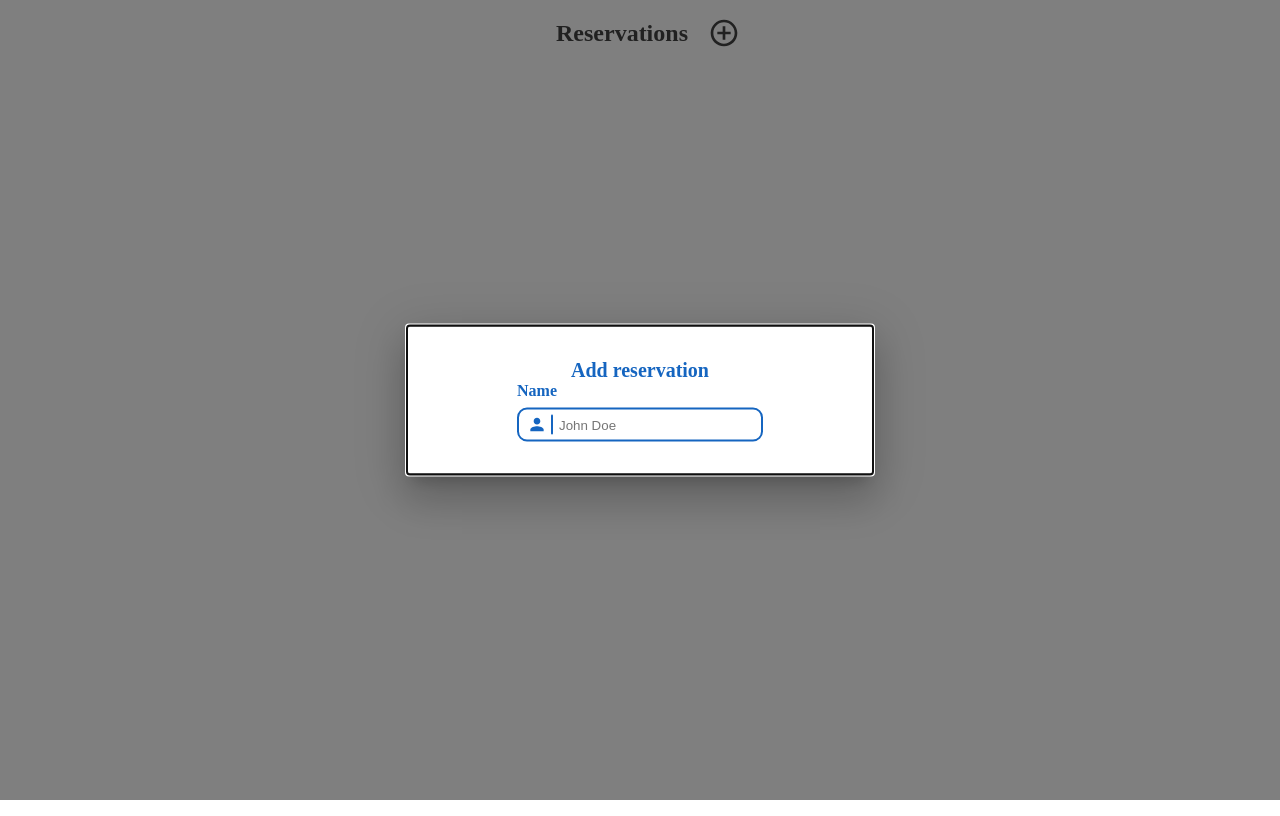
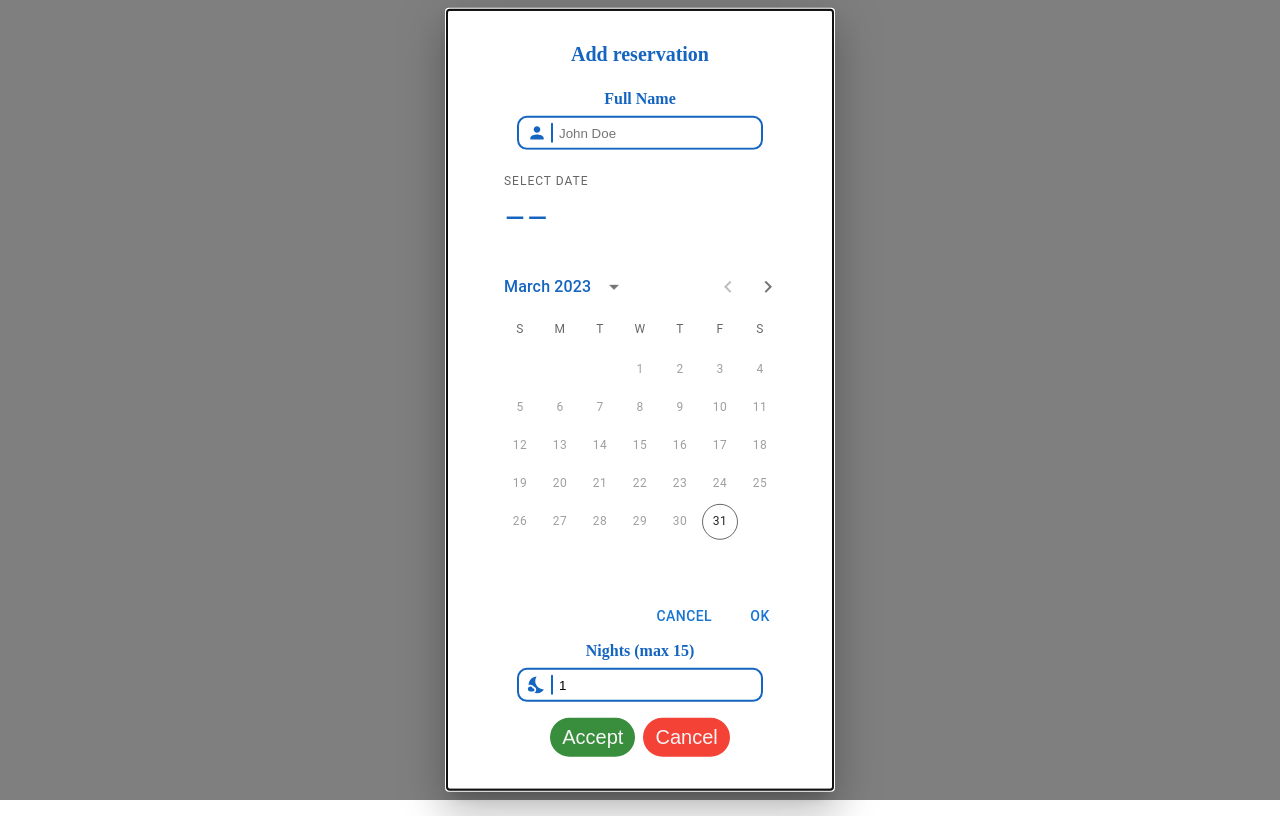
Before and after one commit to Steven404/apartment-calendar-web, a Next.js app: page / in a window 1280 px wide. Both pictures are taken after a click on the icon 723 px from the left and 33 px from the top of the page. Built offline with nearby package versions, Linux system fonts and the light colour scheme.

Commit message:
Make index modal into a component (got too big)

```diff
--- /dev/null
+++ b/components/createReservationModal/CreateReservationModal.styles.ts
@@ -0,0 +1,10 @@
+import styled from 'styled-components';
+
+import { spacing } from '@/theme';
+
+export const ButtonsWrapper = styled.div`
+  margin-top: ${spacing.lg};
+  > :last-child {
+    margin-left: ${spacing.sm};
+  }
+`;
--- /dev/null
+++ b/components/createReservationModal/CreateReservationModal.tsx
@@ -0,0 +1,131 @@
+import { Box, Modal } from '@mui/material';
+import { SxProps } from '@mui/material/styles';
+import dayjs from 'dayjs';
+import $ from 'jquery';
+import React, { useContext, useState } from 'react';
+
+import { CreateReservationModalVisibilityContext } from '@/pages';
+import { spacing } from '@/theme';
+import { ReservationType } from '@/types/ReservationTypes';
+
+import Button from '../button/Button';
+import DatePicker from '../datePicker/DatePicker';
+import Text from '../text/Text';
+import TextInput from '../textInput/TextInput';
+import { ButtonsWrapper } from './CreateReservationModal.styles';
+
+interface CreateReservationModalProps {
+  onCloseRequest: () => void;
+}
+
+// styling for mui modal
+const modalBoxStyle: SxProps = {
+  alignItems: 'center',
+  bgcolor: 'background.paper',
+  border: '2px solid #000',
+  boxShadow: 24,
+  display: 'flex',
+  flexDirection: 'column',
+  left: '50%',
+  p: 4,
+  position: 'absolute' as const,
+  top: '50%',
+  transform: 'translate(-50%, -50%)',
+};
+
+const uploadReservation = async (reservation: ReservationType) => {
+  const newReservation = reservation; // We're doing this to avoid no param reasign es lint rule
+  await $.ajax({
+    dataType: 'json',
+    success(data) {
+      newReservation.customerEmail = data.results[0].email;
+    },
+    url: 'https://randomuser.me/api/',
+  });
+  const existingReservations: ReservationType[] = JSON.parse(
+    localStorage.getItem('reservations') || '[]'
+  ) as ReservationType[];
+  existingReservations.push(newReservation);
+  localStorage.setItem('reservations', JSON.stringify(existingReservations));
+};
+
+export const CreateReservationModal = ({
+  onCloseRequest,
+}: CreateReservationModalProps) => {
+  const isVisible = useContext(CreateReservationModalVisibilityContext);
+
+  const [newReservationName, setNewReservationName] = useState<string>('');
+  const [newReservationCheckInDate, setNewReservationCheckInDate] =
+    useState<string>('');
+
+  const [newReservationsNights, setNewReservationNights] = useState<number>(1);
+
+  const cancelReservation = (): void => {
+    setNewReservationName('');
+    setNewReservationCheckInDate('');
+    setNewReservationNights(0);
+    onCloseRequest();
+  };
+
+  return (
+    <Modal open={isVisible} onClose={onCloseRequest}>
+      <Box sx={modalBoxStyle}>
+        <Text
+          margin={`0 0 ${spacing.xxl} 0`}
+          color="darkBlue"
+          weight={800}
+          size="lg"
+        >
+          Add reservation
+        </Text>
+        <TextInput
+          alignItems="center"
+          label="Full Name"
+          type="text"
+          hasError={false}
+          placeholder="John Doe"
+          icon="Person"
+          value={newReservationName}
+          onChange={(e) => setNewReservationName(e.target.value)}
+        />
+        <DatePicker
+          isPhone={typeof window !== 'undefined' && window.innerWidth < 450}
+          disablePast
+          onChange={(newDate) => {
+            setNewReservationCheckInDate(newDate?.toISOString() || '');
+          }}
+          value={dayjs(newReservationCheckInDate)}
+        />
+        <TextInput
+          alignItems="center"
+          label="Nights (max 15)"
+          type="number"
+          hasError={false}
+          icon="NightsStay"
+          min={1}
+          max={10}
+          onChange={(e) =>
+            setNewReservationNights(parseInt(e.target.value, 10))
+          }
+          value={newReservationsNights}
+        />
+        <ButtonsWrapper>
+          <Button
+            text="Accept"
+            onClick={() => {
+              const checkOutDate = dayjs(newReservationCheckInDate)
+                .add(newReservationsNights, 'day')
+                .toISOString();
+              uploadReservation({
+                checkIn: newReservationCheckInDate,
+                checkOut: checkOutDate,
+                customerFullName: newReservationName,
+              });
+            }}
+          />
+          <Button kind="cancel" text="Cancel" onClick={cancelReservation} />
+        </ButtonsWrapper>
+      </Box>
+    </Modal>
+  );
+};
--- a/package.json
+++ b/package.json
@@ -31,6 +31,7 @@
     "eslint-plugin-sort-destructure-keys": "^1.4.0",
     "eslint-plugin-sort-keys-fix": "^1.1.2",
     "eslint-plugin-typescript-sort-keys": "^2.1.0",
+    "jquery": "^3.6.4",
     "next": "13.2.4",
     "prettier": "2.8.3",
     "react": "18.2.0",
@@ -39,6 +40,7 @@
     "typescript": "5.0.3"
   },
   "devDependencies": {
+    "@types/jquery": "^3.5.16",
     "eslint-config-prettier": "^8.8.0"
   }
 }
--- a/pages/index.tsx
+++ b/pages/index.tsx
@@ -1,29 +1,13 @@
-import Box from '@mui/material/Box';
-import Modal from '@mui/material/Modal';
-import { SxProps } from '@mui/material/styles';
-import { useState } from 'react';
+import { createContext, useState } from 'react';
 
+import { CreateReservationModal } from '@/components/createReservationModal/CreateReservationModal';
 import Icon from '@/components/icon/Icon';
-import { TextInput } from '@/components/textInput/TextInput';
 import { HeaderWrapper, PageWrapper } from '@/styles/home.styles';
 import { spacing } from '@/theme';
 
 import Text from '../components/text/Text';
 
-const modalBoxStyle: SxProps = {
-  alignItems: 'center',
-  bgcolor: 'background.paper',
-  border: '2px solid #000',
-  boxShadow: 24,
-  display: 'flex',
-  flexDirection: 'column',
-  left: '50%',
-  p: 4,
-  position: 'absolute' as const,
-  top: '50%',
-  transform: 'translate(-50%, -50%)',
-  width: 400,
-};
+export const CreateReservationModalVisibilityContext = createContext(false);
 
 const Home = () => {
   const [isReservationModalVisible, setIsReservationModalVisible] =
@@ -46,23 +30,14 @@ const Home = () => {
           size="xxxl"
           onClick={() => setIsReservationModalVisible(true)}
         />
+        <CreateReservationModalVisibilityContext.Provider
+          value={isReservationModalVisible}
+        >
+          <CreateReservationModal
+            onCloseRequest={() => setIsReservationModalVisible(false)}
+          />
+        </CreateReservationModalVisibilityContext.Provider>
       </HeaderWrapper>
-      <Modal
-        open={isReservationModalVisible}
-        onClose={() => setIsReservationModalVisible(false)}
-      >
-        <Box sx={modalBoxStyle}>
-          <Text color="darkBlue" weight={800} size="lg">
-            Add reservation
-          </Text>
-          <TextInput
-            label="Name"
-            hasError={false}
-            placeholder="John Doe"
-            icon="Person"
-          />
-        </Box>
-      </Modal>
     </PageWrapper>
   );
 };
```
Also changed, not shown: 1 other file (tests, documents, lock files or other folders).
